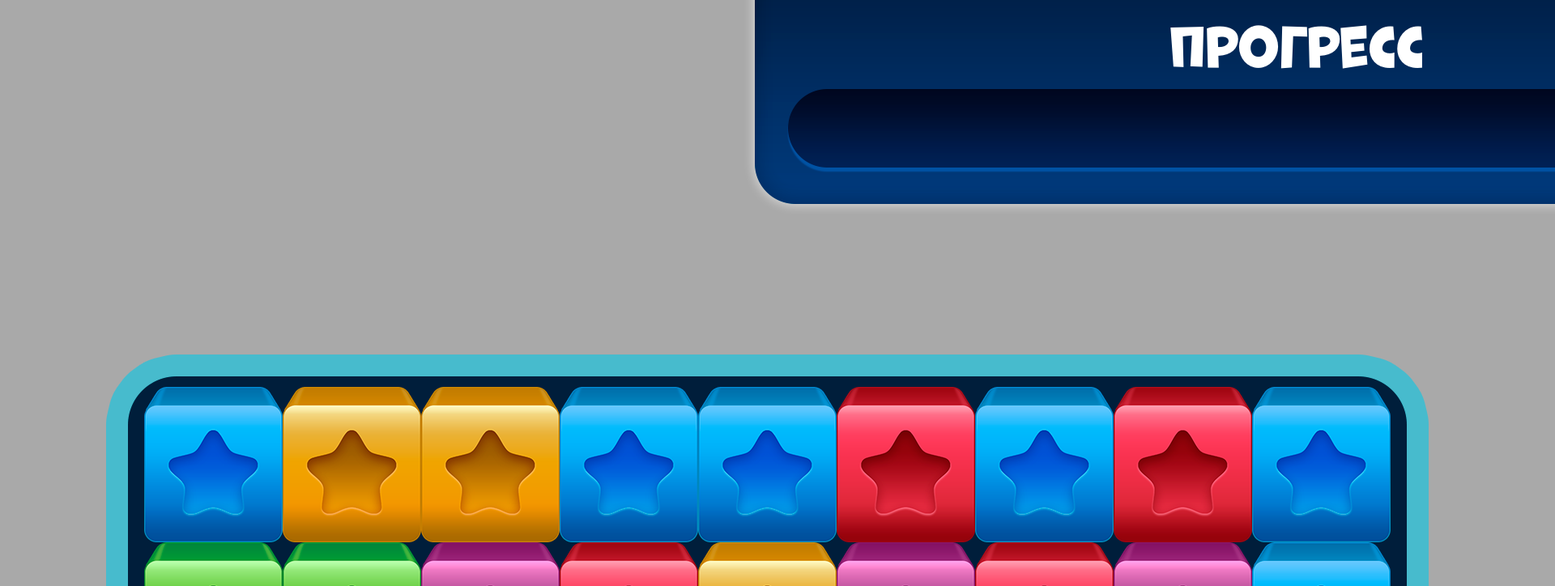
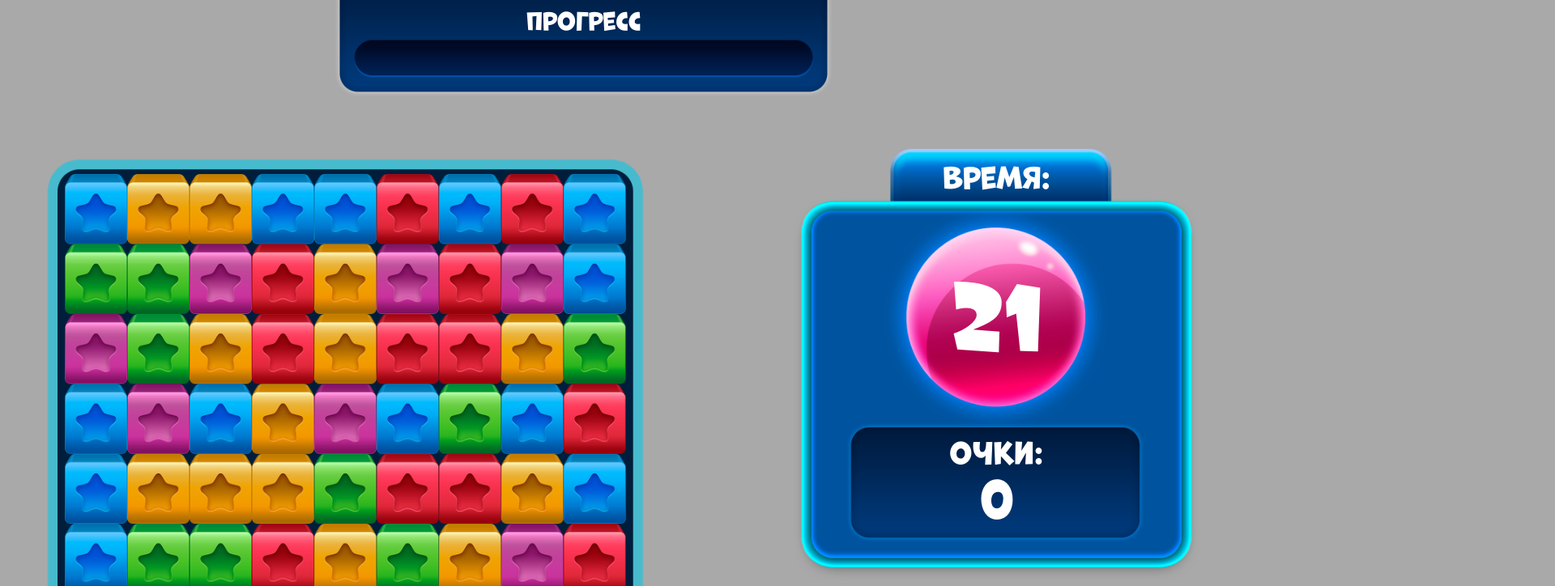
Before and after one commit to NickRimer03/blast, a plain HTML site: page index.html in a window 1280 px wide. Shown: the top 724 px of the page at 81% size, 1920 px wide, since content can reach past the window. Drawn offline with Linux system fonts and the light colour scheme.

Commit message:
fully working mechanics

```diff
--- a/index.html
+++ b/index.html
@@ -19,7 +19,15 @@
         <div class="progressbar"></div>
         <div class="progressbar_back"></div>
       </div>
-      <div id="score_wrapper"><div class="score">0</div></div>
+    </div>
+    <div id="gamefield">
+      <div id="gamewrapper"></div>
+      <div id="gamestuff">
+        <div class="caption _moves">время:</div>
+        <div class="moves">37</div>
+        <div class="caption _score">очки:</div>
+        <div class="score">0</div>
+      </div>
     </div>
   </body>
 </html>
--- a/js/classes.js
+++ b/js/classes.js
@@ -90,7 +90,7 @@ class Field {
   }
 
   render() {
-    const wrapper = $.div("wrapper", true);
+    const wrapper = $("#gamewrapper");
 
     this.field.forEach((row, i) => {
       const tileRow = [];
--- a/js/core.js
+++ b/js/core.js
@@ -9,8 +9,11 @@ function ready() {
     globalScore: 0,
     movesLeft: 21,
     scoreProgressBar: $("#progress_wrapper .progressbar"),
-    scoreTextField: $("#score_wrapper .score")
+    scoreTextField: $("#gamestuff .score"),
+    movesTextField: $("#gamestuff .moves")
   };
+
+  gameState.movesTextField.html(gameState.movesLeft);
 
   const gameField = new Field({
     width,
@@ -18,5 +21,4 @@ function ready() {
     func: { onTileClick: onTileClick }
   });
   gameField.fill();
-  $("body").append(gameField.dom);
 }
--- a/js/utils.js
+++ b/js/utils.js
@@ -180,6 +180,8 @@ function setScore(burned, gameField) {
   $.when.apply($, anim).done(() => {
     gameState.globalScore = predict;
     gameState.movesLeft--;
+    gameState.movesTextField.html(gameState.movesLeft);
+
     if (gameState.globalScore >= gameState.scoreGoal) {
       alert("YOU WIN!!! :)");
     } else {
@@ -192,7 +194,7 @@ function setScore(burned, gameField) {
   });
 }
 
-function mineralCounter(start, finish, ms = 20) {
+function mineralCounter(start, finish, ms = 15) {
   const dfd = $.Deferred();
 
   const interval = count => {
--- a/scss/styles.scss
+++ b/scss/styles.scss
@@ -44,14 +44,13 @@ body {
   background-color: darkgray;
   // background-image: url("../assets/assets.png");
   // background-repeat: no-repeat;
+
+  transform-origin: 0 0;
+  transform: scale(0.45);
 }
 
-#header {
-  @include block_dim(100%, 267px);
-  display: flex;
-
 #progress_wrapper {
-    @include block_dim(1368px, 100%);
+  @include block_dim(1368px, 267px);
   display: inline-block;
   box-sizing: border-box;
   margin-left: 917px;
@@ -60,8 +59,8 @@ body {
   background-repeat: no-repeat;
 
   .caption {
-      width: 314px;
     margin: 0 auto;
+    text-align: center;
   }
 
   .progressbar {
@@ -79,27 +78,16 @@ body {
   }
 }
 
-  #score_wrapper {
-    @include block_dim(504px, 158px);
+#gamefield {
+  display: flex;
+  padding: 140px 0 0 130px;
+
+  #gamewrapper {
+    @include block_dim(1635px, 1809px);
     display: inline-block;
-    margin: 65px 0 0 63px;
-    background-image: url("../assets/img/score_wrapper_back.png");
-    background-repeat: no-repeat;
-
-    .score {
-      margin-top: 15px;
-      text-align: center;
-      font-size: 85px;
-    }
-  }
-}
-
-#wrapper {
-  @include block_dim(1635px, 1809px);
-  margin: 170px 0 0 130px;
+    margin-top: 30px;
     background-image: url("../assets/img/wrapper_back.png");
     background-repeat: no-repeat;
-}
 
     .tile {
       @include block_pos();
@@ -119,3 +107,40 @@ body {
         }
       }
     }
+  }
+
+  #gamestuff {
+    @include block_dim(1128px, 1196px);
+    display: inline-block;
+    margin-left: 405px;
+    background-image: url("../assets/img/time_score_wrapper_back.png");
+    background-repeat: no-repeat;
+
+    .caption {
+      margin: 0 auto;
+      font-size: 80px;
+
+      &._moves {
+        margin-top: 25px;
+        text-align: center;
+      }
+
+      &._score {
+        margin-top: 157px;
+        text-align: center;
+      }
+    }
+
+    .moves {
+      margin: 160px auto 0;
+      text-align: center;
+      font-size: 240px;
+    }
+
+    .score {
+      text-align: center;
+      line-height: 140px;
+      font-size: 140px;
+    }
+  }
+}
```
Also changed, not shown: assets/img/score_wrapper_back.png (deleted), assets/img/time_score_wrapper_back.png (added), styles/styles.css. Lines whose indentation alone changed are shown as unchanged.
